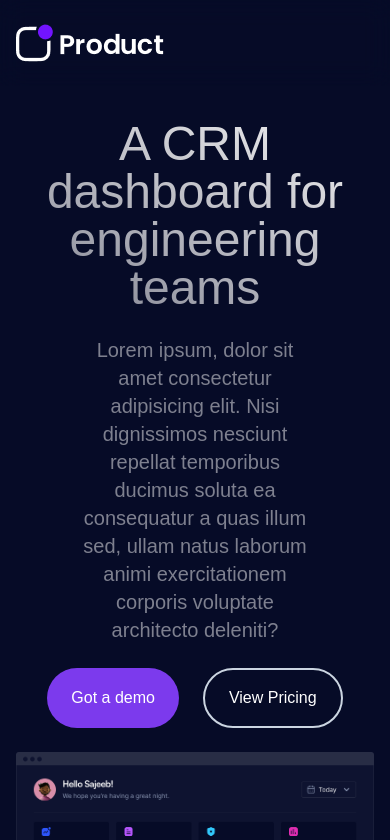
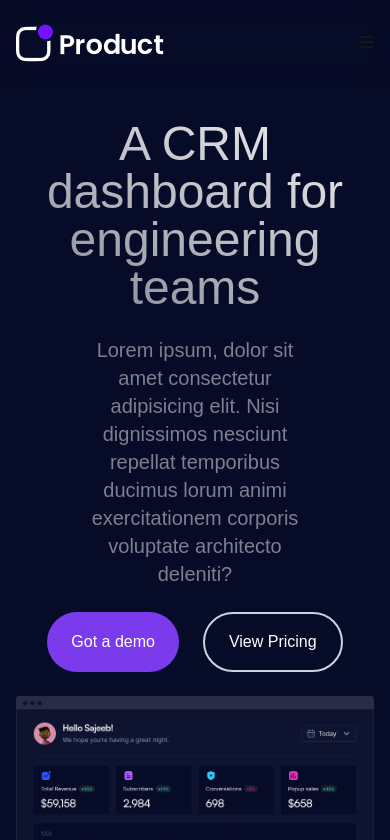
Before and after one commit to Sallah10/saas-landing-page, a Next.js app: page / in a window 390 px wide. Shown: the top 840 px of the page. Built offline with nearby package versions, Linux system fonts and the light colour scheme.

Commit message:
add FontAwesome icons to header and update layout styles

```diff
--- a/app/header.jsx
+++ b/app/header.jsx
@@ -2,6 +2,8 @@
 import React from 'react'
 import Image from 'next/image'
 import logo from "/assets/logo.png"
+import { FontAwesomeIcon } from '@fortawesome/react-fontawesome'
+import { faSquareXmark, faBars } from '@fortawesome/free-solid-svg-icons'
 
 
 const Header = () => {
@@ -17,23 +19,25 @@ const Header = () => {
           <Image
             src={logo}
             alt='Logo'
-            // width={150}
-            // height={30}
+            // width={50}
+            // height={10}
           />
-          <div>
-            <div className='menu-icon' onClick={toggleNav}>
-              <i className={isopen ? 'fas fa-times' : 'fas fa-bars'}></i>
-            </div>
-            { isopen ?
-              <div>
-                <a href="#">Home</a>
-                <a href="#about">About</a>
-                <a href="#features">Features</a>
-                <a href="#testimonials">Testimonials</a>
-                <a href="#blog">Blog</a>
-                <button className='purple-button'>Got a demo</button>
+          <div className='flex flex-col gap-4 md:hidden'>
+            <div onClick={toggleNav}>
+                <FontAwesomeIcon icon={isopen ? faSquareXmark : faBars} />
+                {/* <FontAwesomeIcon icon="fa-solid fa-square-xmark" /> */}
+                {/* <FontAwesomeIcon icon={isopen ? "fa-solid fa-square-xmark": 'fa-solid fa-bars'} /> */}
               </div>
-              : "" }
+              { isopen &&
+                (<div className='flex flex-col gap-4 text-slate-400 text-xl'>
+                  <a href="#">Home</a>
+                  <a href="#about">About</a>
+                  <a href="#features">Features</a>
+                  <a href="#testimonials">Testimonials</a>
+                  <a href="#blog">Blog</a>
+                  {/* <button className='purple-button'>Got a demo</button>  */}
+                </div> )
+                }
           </div>
           <div className='hidden md:flex md:gap-4 md:text-slate-400 text-xl'>
             <a href="#">Home</a>
--- a/app/layout.js
+++ b/app/layout.js
@@ -24,11 +24,12 @@ export default function RootLayout({ children }) {
     <html lang="en">
       <body
         // className={`${geistSans.variable} ${geistMono.variable} antialiased`}
-        className="container px-0 mx-auto bg-[#060B27] overflow-x-hidden"
+        // overflow-x-hidden
+        className="container px-0 mx-auto bg-[#060B27] "
       >
-        <Header/>
+        <Header />
         {children}
-        <Footer/>
+        <Footer />
       </body>
     </html>
   );
--- a/components/hero.jsx
+++ b/components/hero.jsx
@@ -7,7 +7,7 @@ const hero = () => {
     <>
       <section className='flex flex-col gap-6 pt-10 max-w-screen p-4 my-20 items-center flex-wrap' id='hero'>
         <h1 className='text-5xl lg:text-H1 bg-gradient-to-bl from-[#F6F6F7] to-[#7E808F] bg-clip-text text-transparent text-center'>A CRM dashboard for engineering teams</h1>
-        <p className='text-center text-p px-16'>Lorem ipsum, dolor sit amet consectetur adipisicing elit. Nisi dignissimos nesciunt repellat temporibus ducimus soluta ea consequatur a quas illum sed, ullam natus laborum animi exercitationem corporis voluptate architecto deleniti?</p>
+        <p className='text-center text-p px-16'>Lorem ipsum, dolor sit amet consectetur adipisicing elit. Nisi dignissimos nesciunt repellat temporibus ducimus lorum animi exercitationem corporis voluptate architecto deleniti?</p>
         <div className='flex gap-6'>
           <button className='purple-button lg:w-[200px] lg:p-4'>
             Got a demo
--- a/package.json
+++ b/package.json
@@ -9,6 +9,9 @@
     "lint": "next lint"
   },
   "dependencies": {
+    "@fortawesome/free-solid-svg-icons": "^6.7.2",
+    "@fortawesome/react-fontawesome": "^0.2.2",
+    "font-awesome": "^4.7.0",
     "next": "14.2.14",
     "react": "^18",
     "react-dom": "^18",
```
Also changed, not shown: 1 other file (tests, documents, lock files or other folders).
